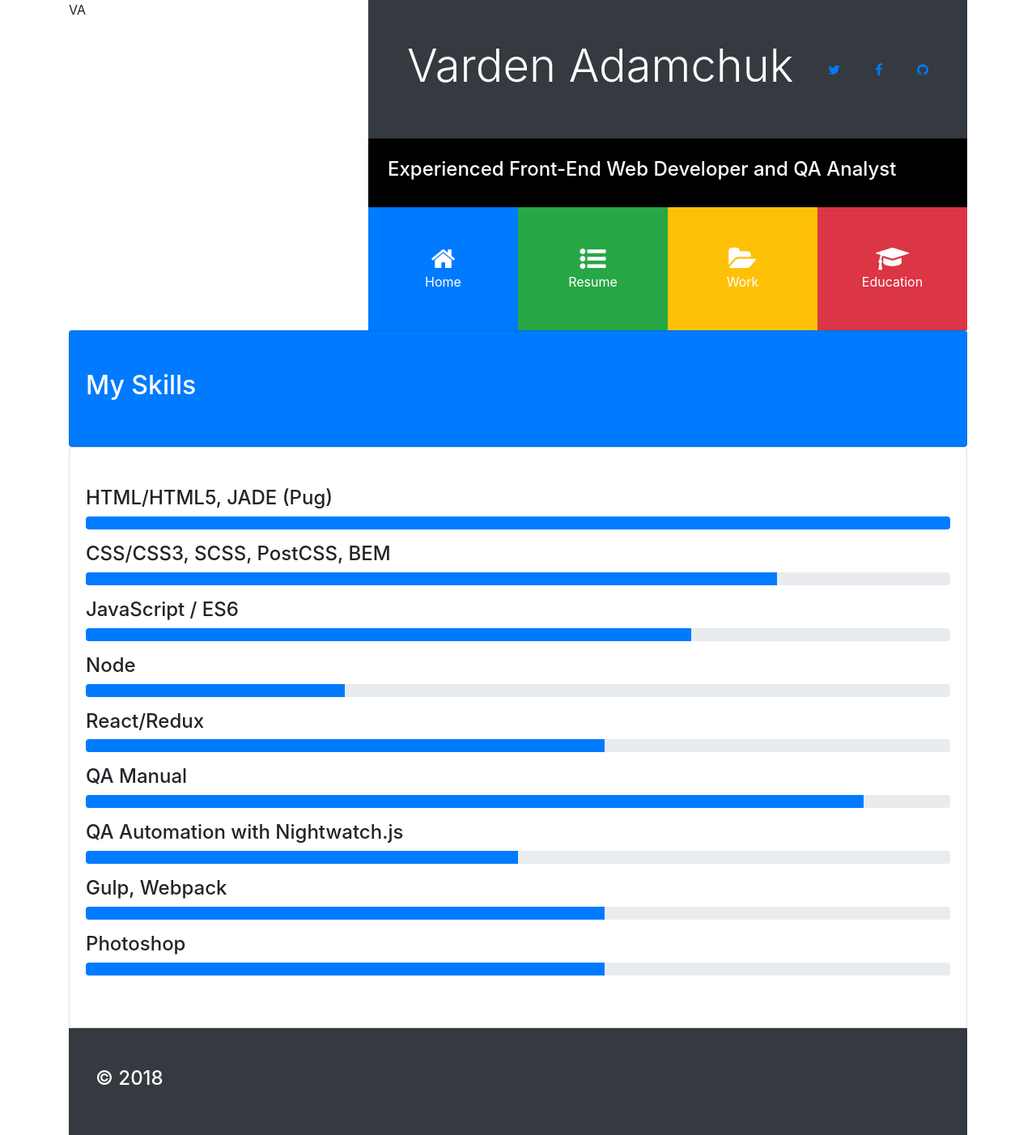
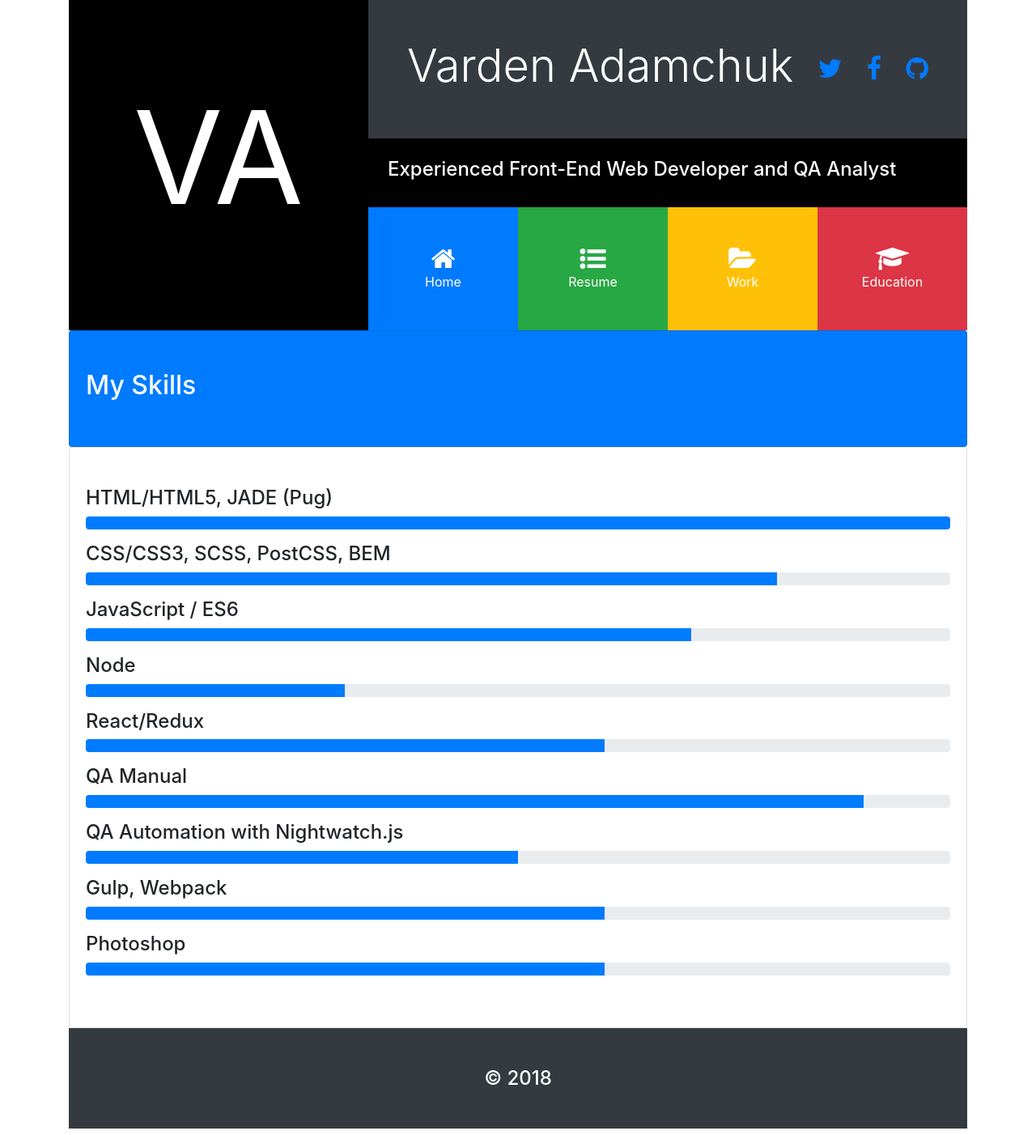
Before and after one commit to ivarden/ivarden.github.io, a website: page src/index.html in a window 1280 px wide. Shown: the whole page at 81% size. Drawn offline with Linux system fonts and the light colour scheme; some packages are replaced by stand-ins of ours; a script that the page names is missing.

Commit message:
added new content

```diff
--- a/src/css/style.css
+++ b/src/css/style.css
@@ -1,10 +1,13 @@
 .bg-black {
-  background: #000;
+  background-color: #000;
   color: #fff; }
 
-#main-header img {
+#main-header {
   width: 100%;
-  height: 100%; }
+  height: 100%;
+  background-color: #000;
+  color: white;
+}
 
 #main-header .port-item {
   width: 30%; }
@@ -18,3 +21,27 @@
 @media (min-width: 1199px) {
   .port-item {
     padding: 3em !important; } }
+
+@media (max-width: 415px) {
+  .port-item {
+    padding: 1em 0 !important; } }
+@media (max-width: 330px) {
+  .display-4 {
+    font-size: 2.5rem !important; } }
+
+.va{
+  text-align: center;
+  font-size: 10rem;
+  margin: 20% 0;
+}
+.fa{
+  font-size: 2rem;
+}
+.fa:hover{
+  color: white;
+}
+
+.copy{
+  text-align: center;
+  margin: 0 auto;
+}
```
